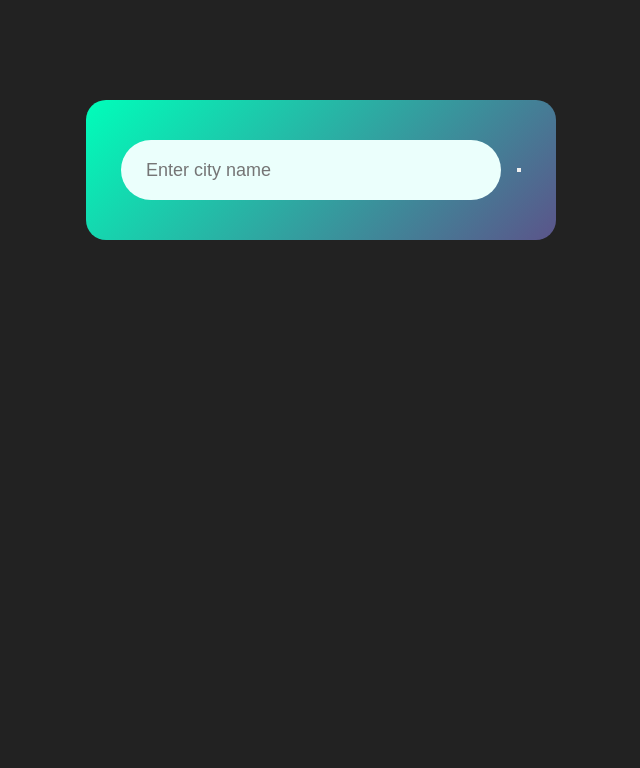
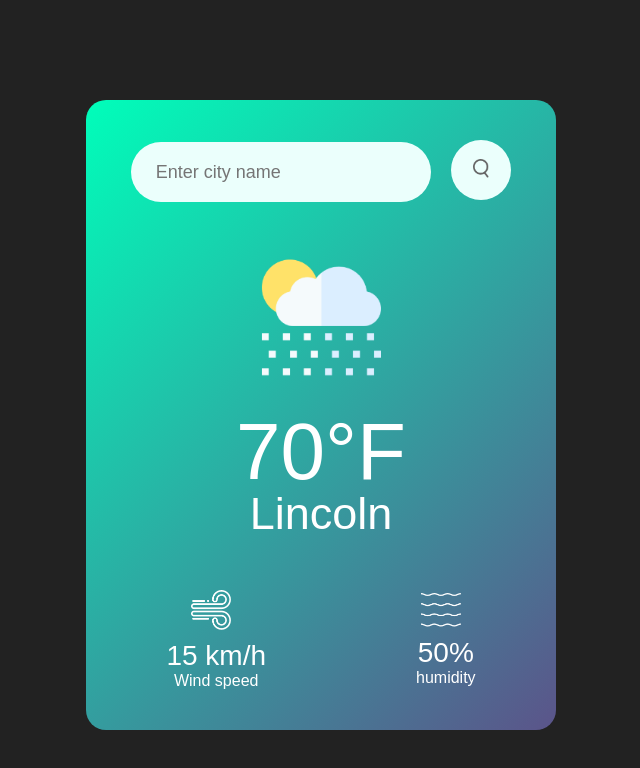
Before and after one commit to Dillona25/Weather-App, a plain HTML site: page index.html in a window 1280 px wide. Shown: the whole page, without its empty margins (319-959 px from the left). Drawn offline with Linux system fonts and the light colour scheme.

Commit message:
Added all HTML/CSS styles

```diff
--- a/index.html
+++ b/index.html
@@ -9,10 +9,34 @@
   <body>
     <div class="card">
       <div class="search">
-        <input type="text" placeholder="Enter city name" spellcheck="false" />
-        <button>
-          <div src="/images/Search Icon.svg" alt="search"></div>
-        </button>
+        <form class="search-form">
+          <input
+            class="search-input"
+            type="text"
+            placeholder="Enter city name"
+            spellcheck="false"
+          />
+          <button class="search-button">
+            <img class="search-icon" src="./images/search.png" alt="search" />
+          </button>
+        </form>
+        <div class="weather">
+          <img src="images/rain.png" alt="rain photo" class="weather-icon" />
+          <h1 class="temp">70°F</h1>
+          <h2 class="city">Lincoln</h2>
+          <div class="weather-details">
+            <div class="column">
+              <img class="column-image" src="./images/wind.png" />
+              <p class="wind">15 km/h</p>
+              <p>Wind speed</p>
+            </div>
+            <div class="column">
+              <img class="column-image" src="./images/humidity.png" />
+              <p class="humidity">50%</p>
+              <p>humidity</p>
+            </div>
+          </div>
+        </div>
       </div>
     </div>
   </body>
--- a/style.css
+++ b/style.css
@@ -22,11 +22,17 @@ body {
 .search {
   width: 100%;
   display: flex;
+  flex-direction: column;
   align-items: center;
   justify-content: space-between;
 }
 
-.search input {
+.search-form {
+  align-items: center;
+  max-width: 400px;
+}
+
+.search-input {
   border: 0;
   outline: 0;
   background: #ebfffc;
@@ -37,4 +43,55 @@ body {
   flex: 1;
   margin-right: 16px;
   font-size: 18px;
+  width: 300px;
 }
+
+.search-button {
+  border: 0;
+  outline: 0;
+  background: #ebfffc;
+  border-radius: 50%;
+  width: 60px;
+  height: 60px;
+  cursor: pointer;
+}
+
+.search button img {
+  width: 16px;
+}
+
+.weather-icon {
+  width: 170px;
+  margin-top: 30px;
+}
+
+.temp {
+  font-size: 80px;
+  font-weight: 500;
+}
+
+.city {
+  font-size: 45px;
+  font-weight: 400;
+  margin-top: -10px;
+}
+
+.weather-details {
+  display: flex;
+  align-items: center;
+  justify-content: space-between;
+  gap: 150px;
+  padding: 0 20px;
+  margin-top: 50px;
+}
+
+.column-image {
+  width: 40px;
+  margin-right: 10px;
+}
+
+.humidity,
+.wind {
+  font-size: 28px;
+  margin-top: 6px;
+}
```
Also changed, not shown: images/search.png (added).
